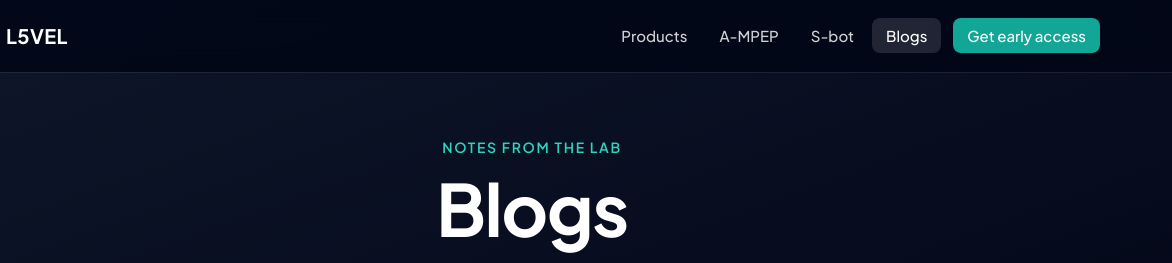
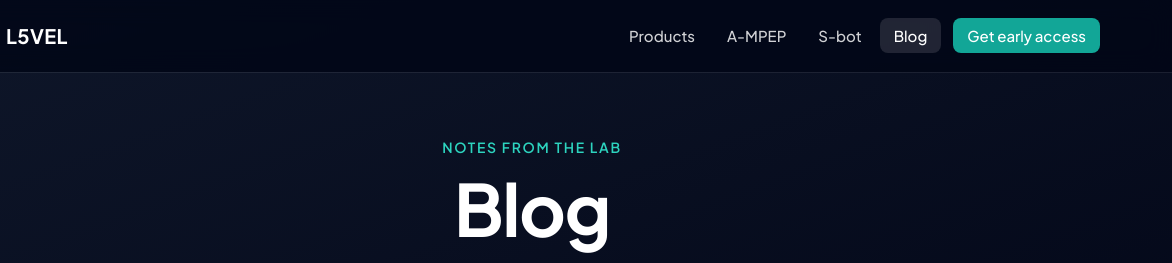
Before and after one commit to l5vel/l5vel.github.io, a plain HTML site: page blog/index.html in a window 1280 px wide. Shown: the top 263 px of the page, 108-1280 px from the left. Drawn offline with Linux system fonts and the light colour scheme.

Commit message:
Update index.html

```diff
--- a/blog/index.html
+++ b/blog/index.html
@@ -4,7 +4,7 @@
     <meta charset="UTF-8">
     <meta name="viewport" content="width=device-width, initial-scale=1.0">
 
-    <title>Blogs &mdash; Notes from the lab | L5VEL</title>
+    <title>Blog &mdash; Notes from the lab | L5VEL</title>
     <meta name="description" content="Engineering notes from L5VEL on robot datasets, annotation tooling and autonomy — written for robotics and machine-learning practitioners.">
     <link rel="canonical" href="https://l5vel.com/blog/">
     <meta name="theme-color" content="#0f172a">
@@ -42,7 +42,7 @@
                     <li><a class="nav-link" href="../index.html#products">Products</a></li>
                     <li><a class="nav-link" href="../mpep/index.html">A-MPEP</a></li>
                     <li><a class="nav-link" href="../sbot/index.html">S-bot</a></li>
-                    <li><a class="nav-link" href="index.html" aria-current="page">Blogs</a></li>
+                    <li><a class="nav-link" href="index.html" aria-current="page">Blog</a></li>
                     <li class="nav-cta-item"><a class="nav-link nav-cta" href="../index.html#contact">Get early access</a></li>
                 </ul>
             </nav>
@@ -55,7 +55,7 @@
         <section class="prod-hero">
             <div class="prod-hero-inner">
                 <p class="prod-eyebrow">Notes from the lab</p>
-                <h1 class="prod-title">Blogs</h1>
+                <h1 class="prod-title">Blog</h1>
                 <p class="prod-lede">
                     Working notes on the data, tooling and measurements behind our robots.
                     Written for robotics and machine-learning practitioners, with every figure
```
